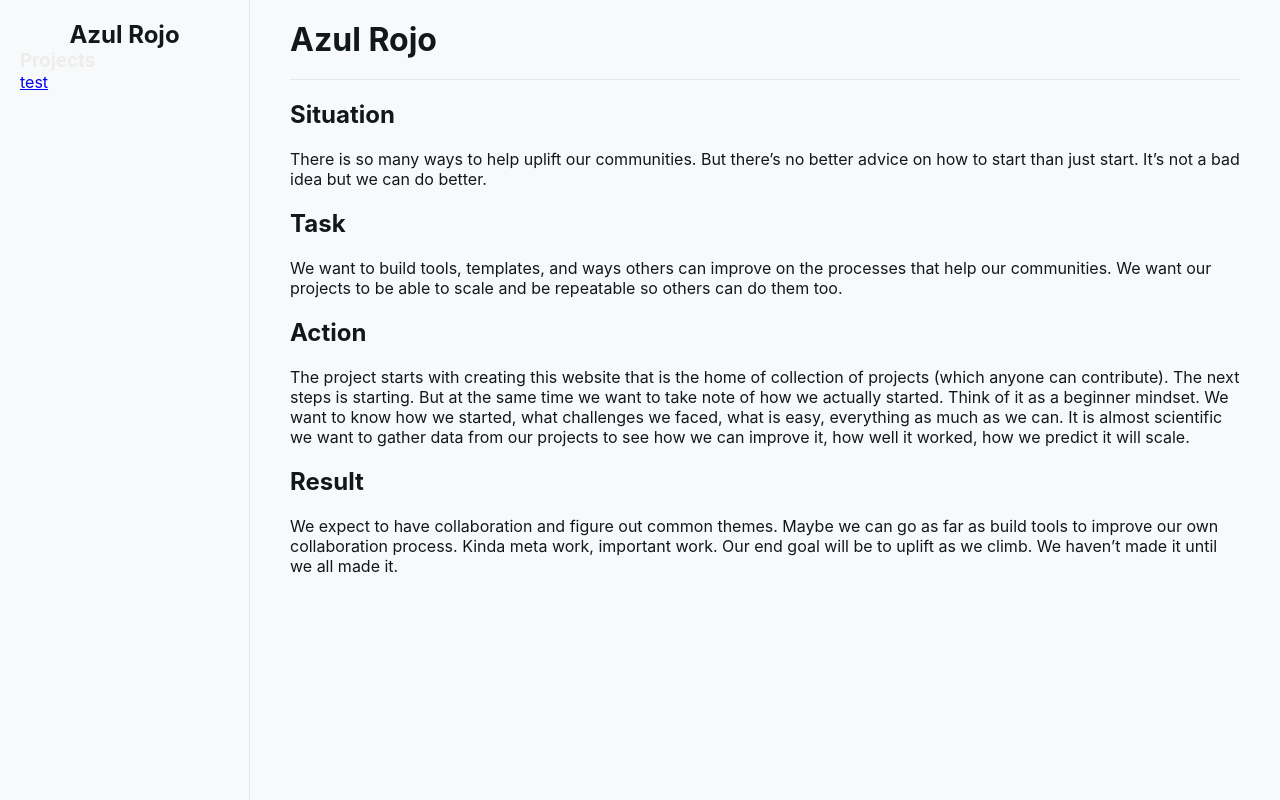
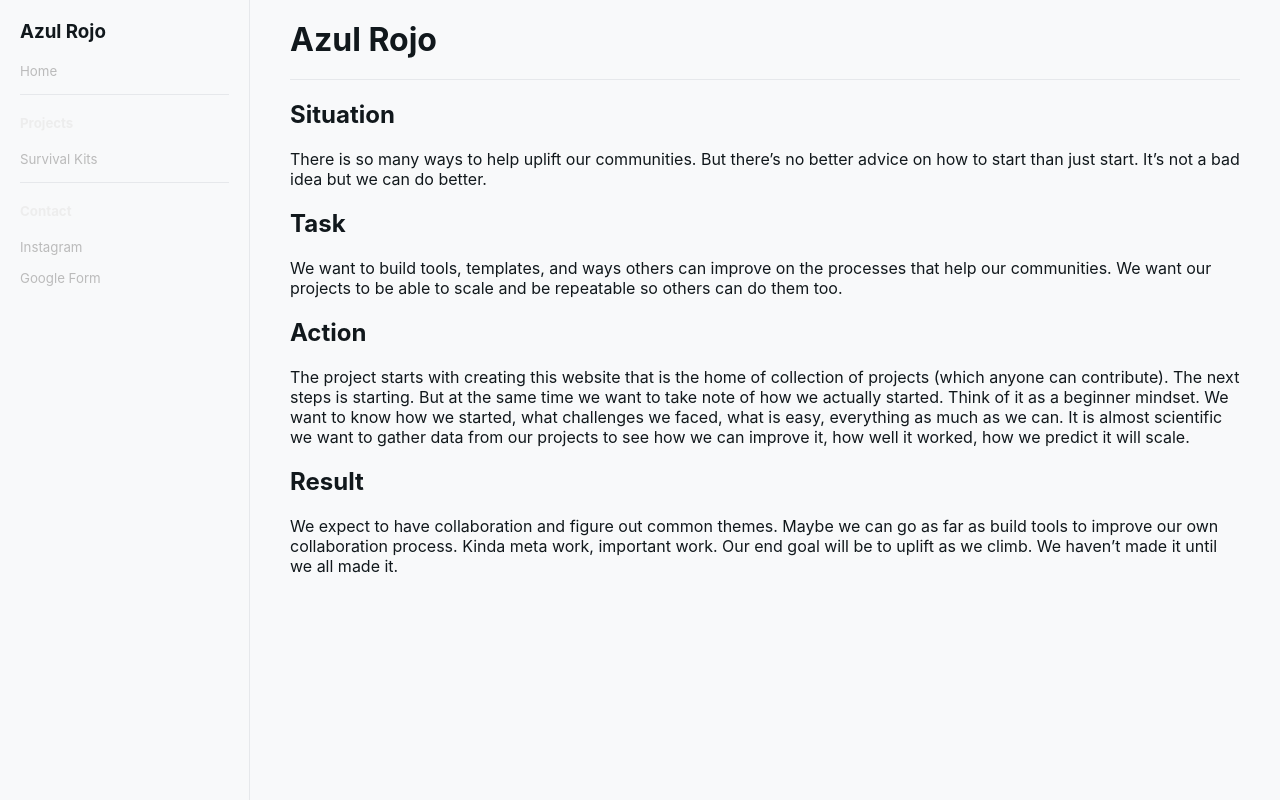
Before and after one commit to azul-rojo/azul-rojas.github.io, a React (Create React App) app: page / in a window 1280 px wide. Built offline with nearby package versions, Linux system fonts and the light colour scheme.

Commit message:
[FEAT] Finish styling menu

```diff
--- a/src/App.tsx
+++ b/src/App.tsx
@@ -2,8 +2,6 @@ import { RouterProvider} from "react-router-dom";
 import { router } from './Routes';
 import { GlobalContext } from './GlobalContext';
 import { useTheme } from "./hooks/useTheme";
-
-
 
 function App() {
   const { theme, toggleTheme } = useTheme();
--- a/src/component/Link/index.tsx
+++ b/src/component/Link/index.tsx
@@ -7,15 +7,16 @@ export interface LinkProps {
   className?: string;
   href: string;
   isInternal?: boolean;
+  onClick?: React.MouseEventHandler<HTMLAnchorElement> | undefined;
 }
 
-export const Link = ({ children, className, href, isInternal }: LinkProps) => {
+export const Link = ({ children, className, href, isInternal, onClick }: LinkProps) => {
   isInternal = isInternal || false;
   const classes = classNames(styles.link, className);
 
   if (isInternal) {
-    return <RouterLink  to={'/survivalkits'}>test</RouterLink>;
+    return <RouterLink className={classes} to={href} onClick={onClick}>{children}</RouterLink>;
   } else {
-    return <a className={classes} href={href}>{children}</a>;
+    return <a className={classes} href={href} onClick={onClick}>{children}</a>;
   }
 };
--- a/src/component/Link/styles.module.scss
+++ b/src/component/Link/styles.module.scss
@@ -3,8 +3,9 @@
 .link {
     color: $dark-theme-text-color-2;
     text-decoration: none;
+    transition: color 250ms;
+
     &:hover {
-        text-decoration: underline;
         color: $dark-theme-text-color-1;
     }
 }
--- a/src/component/Menu/index.tsx
+++ b/src/component/Menu/index.tsx
@@ -2,42 +2,50 @@ import { Heading } from "../Heading";
 import styles from './styles.module.scss';
 import classNames from "classnames";
 import { HamburgerButton } from "../HamburgerButton";
-import { DEFAULT_THEME, Theme } from "../../constants/theme";
+import { Theme } from "../../constants/theme";
 import { Link, LinkProps } from "../Link";
+import { Line } from "../Line";
 
 export interface MenuProps {
   title: string;
-  theme?: Theme;
+  theme: Theme;
   isOpen: boolean;
   setIsOpen: React.Dispatch<React.SetStateAction<boolean>>
   linkSections: {
-    sectionName: string;
+    sectionName?: string;
     links: LinkProps[];
   }[]
 }
 
 export const Menu = ({ theme, title, isOpen, setIsOpen, linkSections } : MenuProps) => {
-  theme = theme || DEFAULT_THEME;
 
   return (
     <>
       <HamburgerButton toggle={isOpen} onClick={() => setIsOpen(!isOpen)} theme={theme} />
       <div className={classNames(styles.menu, styles[theme], { [styles.open]: isOpen })}>
-        <Heading className={styles.title} headingType="h2" theme={theme}>{title}</Heading>
+        <Heading className={styles.title} headingType="h3" theme={theme}>{title}</Heading>
         {linkSections.map((section, index) => {
           const { sectionName, links } = section;
           const sectionKey = `${section}-${index}`;
+          const isLastSection = index === linkSections.length - 1;
 
           return (
-            <div key={sectionKey}>
-              <Heading headingType='h3'>{sectionName}</Heading>
+            <div key={sectionKey} className={styles.section}>
+              {sectionName && <Heading headingType='h5' className={styles.sectionHeading}>{sectionName}</Heading>}
               {links.map((linkProps, linkIndex) => {
                 const linkKey = sectionKey + linkIndex;
 
                 return (
-                  <Link {...linkProps} key={linkKey} />
+                  <div className={styles.linkWrapper}>
+                    <Link
+                      {...linkProps}
+                      key={linkKey}
+                      className={styles.link}
+                      onClick={() => { setIsOpen(false); }} />
+                  </div>
                 )
-               })}
+              })}
+              {!isLastSection && <Line theme={theme}/>}
             </div>
           )
         })}
--- a/src/component/Menu/styles.module.scss
+++ b/src/component/Menu/styles.module.scss
@@ -40,9 +40,22 @@
   left: 0;
 }
 
+.sectionHeading {
+  margin: 20px 0;
+}
+
+.linkWrapper {
+  display: flex;
+  flex-direction: column;
+  margin-bottom: 15px;
+
+  .link {
+    font-size: .83em;
+  }
+}
+
 @include medium-devices {
   .menu {
-    // border-right: 1px solid $line-color;
     left: 0;
     position: relative;
     top: 0;
@@ -51,5 +64,5 @@
 }
 
 .title {
-  text-align: center;
+  margin-bottom: 20px;
 }
--- a/src/constants/menu.ts
+++ b/src/constants/menu.ts
@@ -1,6 +1,15 @@
 export const MENU_PROPS = {
   title: 'Azul Rojo',
   linkSections: [
+    {
+      links: [
+        {
+          'href': '/',
+          'children': 'Home',
+          'isInternal': true,
+        }
+      ]
+    },
     {
       sectionName: 'Projects',
       links: [
@@ -8,6 +17,21 @@ export const MENU_PROPS = {
           href: '/survivalkits',
           children: 'Survival Kits',
           isInternal: true,
+        },
+      ]
+    },
+    {
+      sectionName: 'Contact',
+      links: [
+        {
+          href: 'https://instagram.com/_azulrojo',
+          children: 'Instagram',
+          isInternal: false,
+        },
+        {
+          href: 'https://forms.gle/HcqHyoyTecky5M3p6',
+          children: 'Google Form',
+          isInternal: false,
         }
       ]
     }
```
